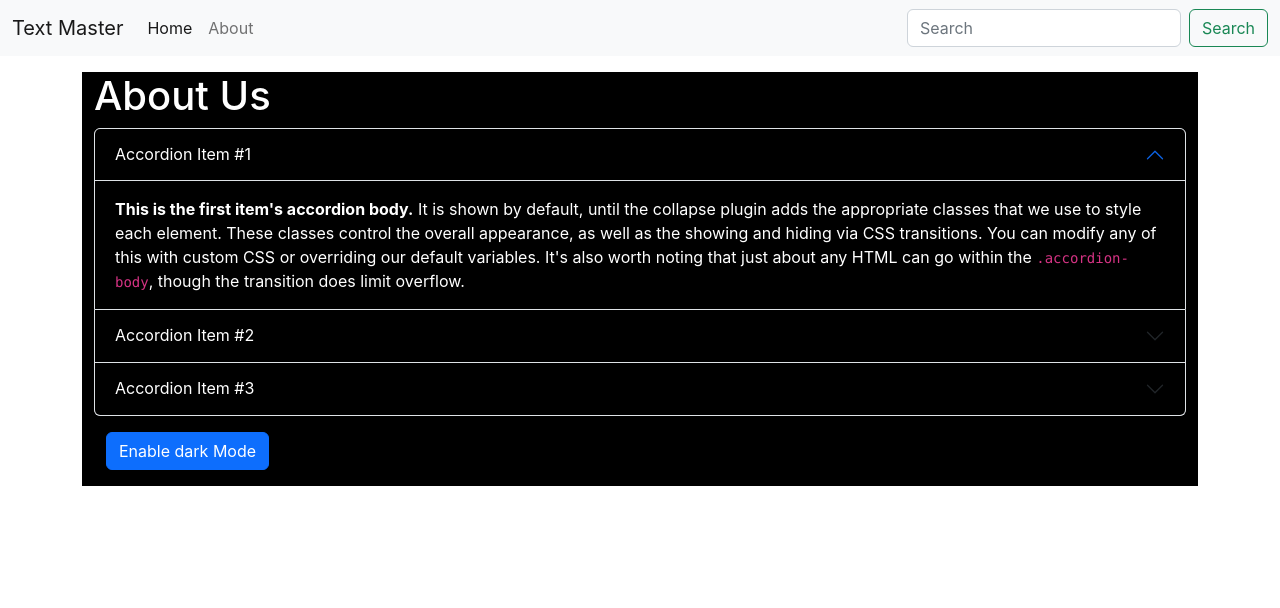
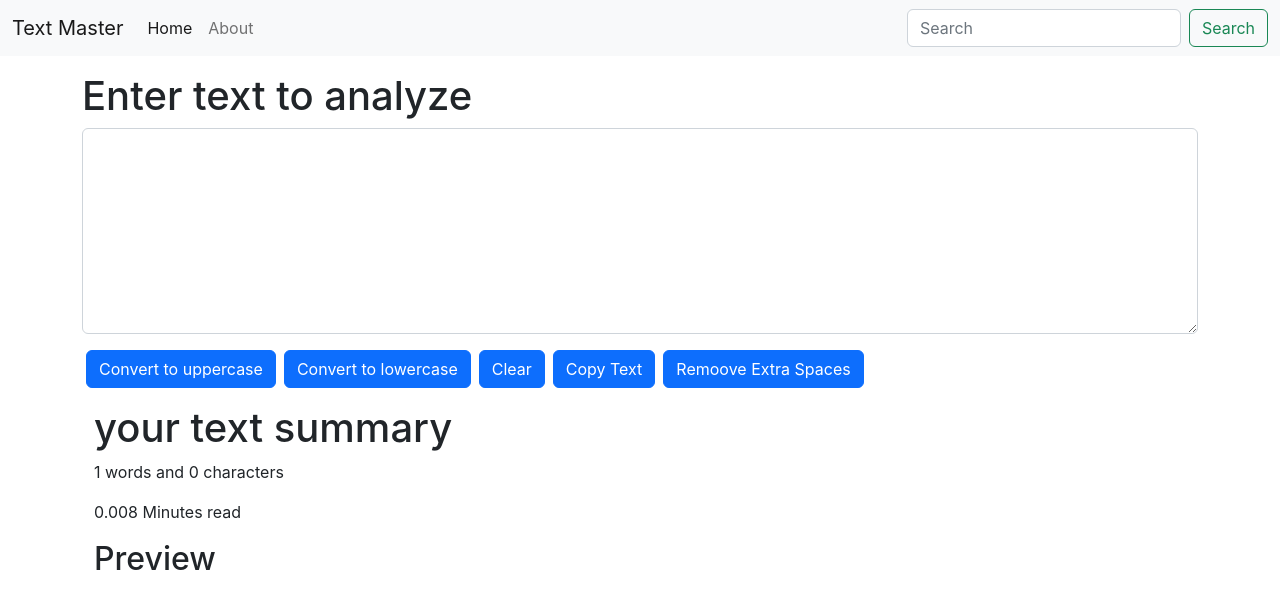
Before and after one commit to mtalhabaig3/Text-master, a React (Create React App) app: page / in a window 1280 px wide. Shown: the top 608 px of the page. Built offline with nearby package versions, Linux system fonts and the light colour scheme.

Commit message:
added some more functions to handle text

```diff
--- a/src/App.js
+++ b/src/App.js
@@ -8,8 +8,8 @@ function App() {
     <>
       <Navbar title="Text Master" />
       <div className="container my-3">
-        {/* <TextForm heading="Enter text to analyze" /> */}
-        <About />
+        <TextForm heading="Enter text to analyze" />
+        {/* <About /> */}
       </div>
     </>
   );
--- a/src/components/TextForm.js
+++ b/src/components/TextForm.js
@@ -3,6 +3,11 @@ import React, { useState } from "react";
 export default function TextForm(props) {
   const handleUpperCase = () => {
     setText(text.toUpperCase());
+  };
+  const handleCopy = () => {
+    var text = document.getElementById("floatingTextarea");
+    text.select();
+    navigator.clipboard.writeText(text.value);
   };
   const handleLowerCase = () => {
     setText(text.toLowerCase());
@@ -12,6 +17,10 @@ export default function TextForm(props) {
   };
   const handleClear = (event) => {
     setText("");
+  };
+  const handleExtraSpaces = () => {
+    let newText = text.split(/[ ]+/);
+    setText(newText.join(" "));
   };
 
   const [text, setText] = useState("");
@@ -38,6 +47,12 @@ export default function TextForm(props) {
         <button className="btn btn-primary mx-1" onClick={handleClear}>
           Clear
         </button>
+        <button className="btn btn-primary mx-1" onClick={handleCopy}>
+          Copy Text
+        </button>
+        <button className="btn btn-primary mx-1" onClick={handleExtraSpaces}>
+          Remoove Extra Spaces
+        </button>
         {/* <button className="btn btn-primary mx-1" onClick={handleRemoveExSpace}>
           Removes Ex Spaces
         </button> */}
```
